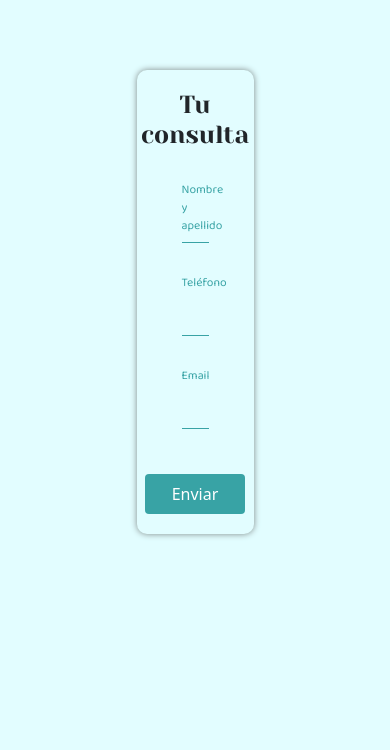
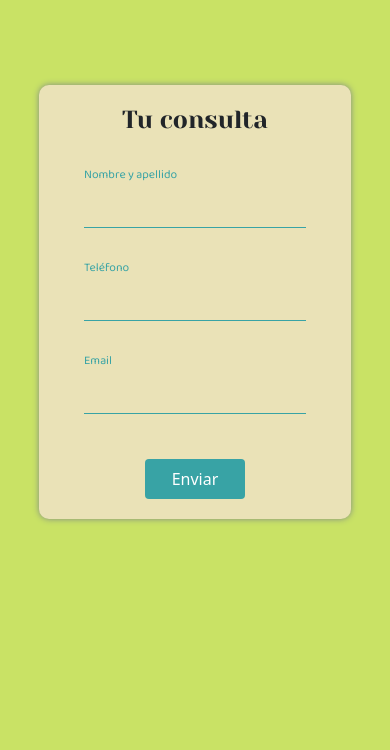
Before and after one commit to virginaleguizamon/repositorio_proyecto, a website: page pages/contacto.html in a window 390 px wide. Shown: the part 94-844 px from the top of the page. Drawn offline with nearby package versions, Linux system fonts and the light colour scheme.

Commit message:
formulario contacto-funciona

```diff
--- a/scss/estilos.scss
+++ b/scss/estilos.scss
@@ -22,10 +22,11 @@
 .tituloForm{
     text-align: center;
     margin: 10px 0px;
+    font-family: $titulo-font;
 }
 
 .formContacto{
-    background-color: #E2FDFF;
+    background-color:#EAE2B7;
     width: 30%;
     padding: 10px 0px;
     border-radius: 10px;
@@ -80,7 +81,7 @@ button:hover{
     color: grey;
 }
 .fondoContacto{
-    background-color: #E2FDFF;
+    background-color: $color-fondo;
 }
 
 
@@ -107,6 +108,10 @@ button:hover{
     text-align: center;
     margin: 10px 0px;
     font-family: $titulo-font;
+}
+.formulario__grupo{
+    position: relative;
+    margin: 45px;
 }
 .fondoPedido{
     background-color: $color-fondo;
@@ -153,22 +158,22 @@ button:hover{
 
 // MEDIA QUERIES FORMULARIO CONTACTO
 @media screen and (max-width:1100px){
-    .formulario{
+    .formContacto{
         width: 50%;
     }
 }
 @media screen and (max-width:600px){
-    .formulario{
+    .formContacto{
         width: 60%;
     }
 }
 @media screen and (max-width:450px){
-    .formulario{
+    .formContacto{
         width: 80%;
     }
 }
 @media screen and (max-width:300px){
-    .formulario{
+    .formContacto{
         width: 90%;
     }
 }
```
Also changed, not shown: css/estilos.css.
